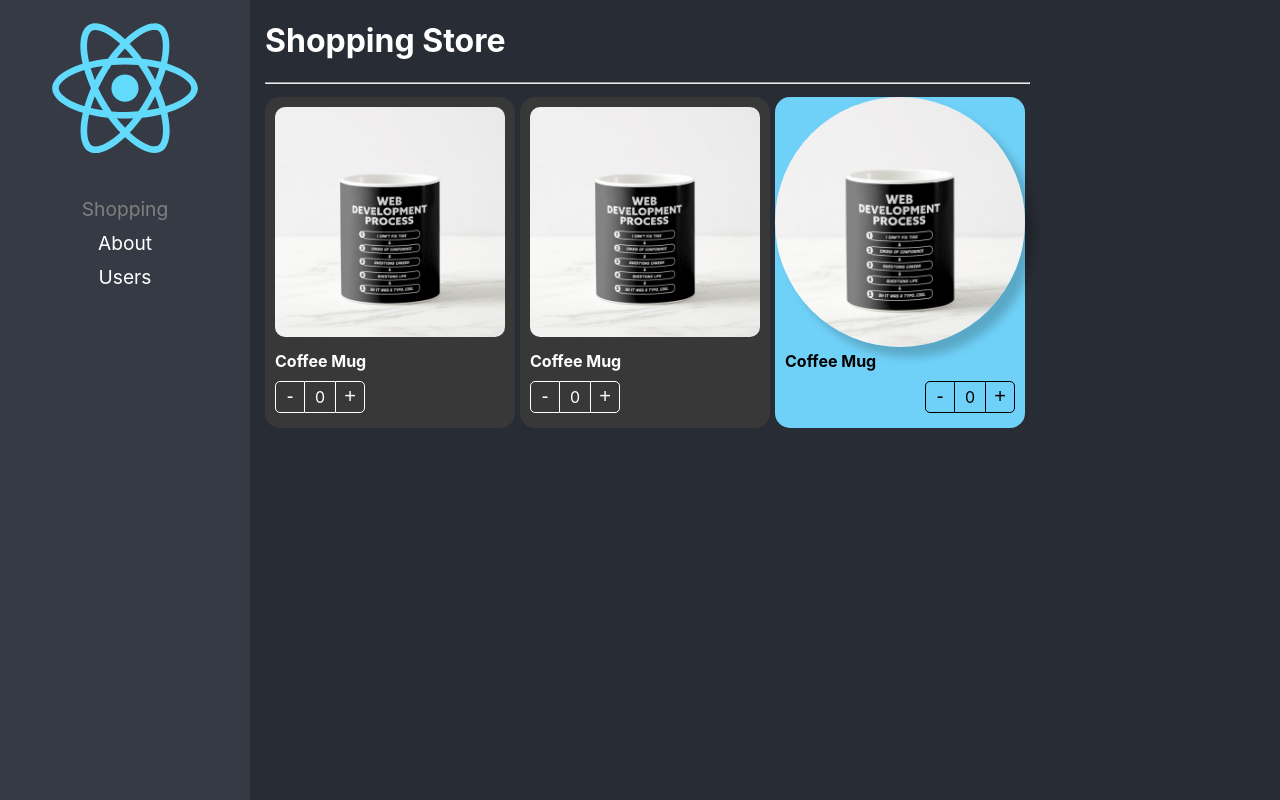
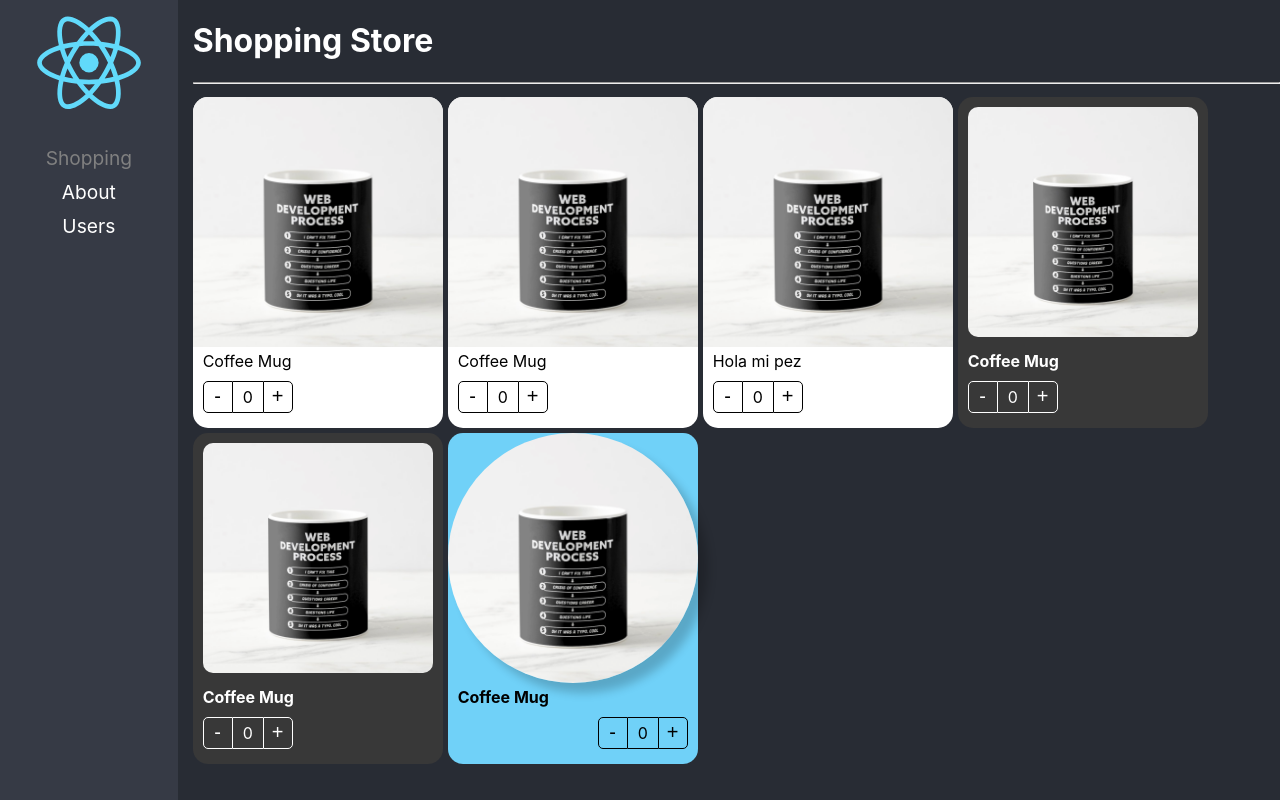
Before and after one commit to gennaio10/react-adv, a React (Create React App) app: page / in a window 1280 px wide. Built offline with nearby package versions, Linux system fonts and the light colour scheme.

Commit message:
agregamos comentarios para mejor uso

```diff
--- a/src/02-component-patterns/components/ProductImage.tsx
+++ b/src/02-component-patterns/components/ProductImage.tsx
@@ -4,20 +4,14 @@ import styles from "../styles/styles.module.css";
 import { ProductContext } from "./ProductCard";
 
 export interface Props {
-  img?: string;
-  className?: string;
-  style?: CSSProperties;
+    img?: string;
+    className?: string;
+    style?: CSSProperties;
 }
 
 export const ProductImage = ({ img, className, style }: Props) => {
-  const { product } = useContext(ProductContext);
+    // AQUI USAMOS EL CONTEXT QUE NOS COMPARTE EL PADRE "ProductCard"
+    const { product } = useContext(ProductContext);
 
-  return (
-    <img
-      className={`${styles.productImg} ${className}`}
-      style={style}
-      src={img || product.img || noImage}
-      alt="Product"
-    />
-  );
+    return <img className={`${styles.productImg} ${className}`} style={style} src={img || product.img || noImage} alt="Product" />;
 };
--- a/src/02-component-patterns/interfaces/interfaces.ts
+++ b/src/02-component-patterns/interfaces/interfaces.ts
@@ -15,6 +15,8 @@ export interface ProductContextProps {
     product: Product;
 }
 
+// ESTA ES LA FORMA QUE SE ESPERA QUE TENGA PARA SOPORTAR AMBOS USOS con y sin punto .
+// AQUI USAMOS LA FORMA DE LAS PROPS QUE ENTREGA CADA UNO D ELOS OMPONENTES QUE DEFINEN "ProductCard"
 export interface ProductCardHOCProps {
     (Props: ProductCardProps): JSX.Element;
     Image: (Props: ProductImageProps) => JSX.Element;
--- a/src/02-component-patterns/pages/ShoppingPage.tsx
+++ b/src/02-component-patterns/pages/ShoppingPage.tsx
@@ -1,13 +1,5 @@
-import {
-  collapseTextChangeRangesAcrossMultipleVersions,
-  createLogicalOr,
-} from "typescript";
-import {
-  ProductButtons,
-  ProductCard,
-  ProductImage,
-  ProductTitle,
-} from "../components";
+// import { collapseTextChangeRangesAcrossMultipleVersions, createLogicalOr } from "typescript";
+import { ProductButtons, ProductCard, ProductImage, ProductTitle } from "../components";
 
 import "../styles/custom-styles.css";
 
@@ -29,6 +21,24 @@ export const ShoppingPage = () => {
                     flexWrap: "wrap",
                 }}
             >
+                <ProductCard product={product}>
+                    <ProductImage />
+                    <ProductTitle />
+                    <ProductButtons />
+                </ProductCard>
+
+                <ProductCard product={product}>
+                    <ProductImage img="./coffee-mug.png" />
+                    <ProductTitle />
+                    <ProductButtons />
+                </ProductCard>
+
+                <ProductCard product={product}>
+                    <ProductCard.Image img="./coffee-mug.png" />
+                    <ProductCard.Title title={"Hola mi pez"} />
+                    <ProductCard.Buttons />
+                </ProductCard>
+
                 <ProductCard product={product} className="bg-dark text-white">
                     <ProductCard.Image className="custom-image" />
                     <ProductCard.Title className="text-bold" />
```
Also changed, not shown: src/02-component-patterns/components/ProductCard.tsx (+10 -0 lines), src/02-component-patterns/components/index.ts (+15 -3 lines). Lines whose indentation alone changed are shown as unchanged.
